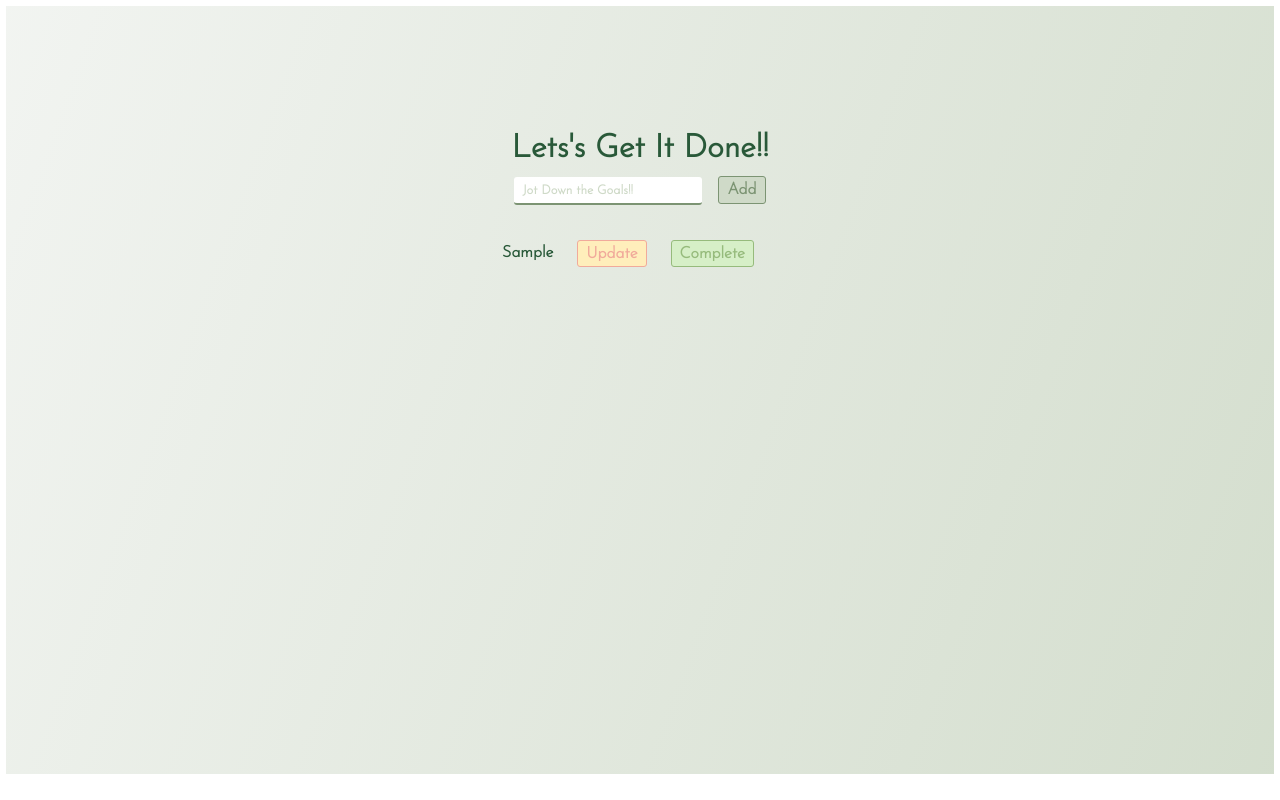
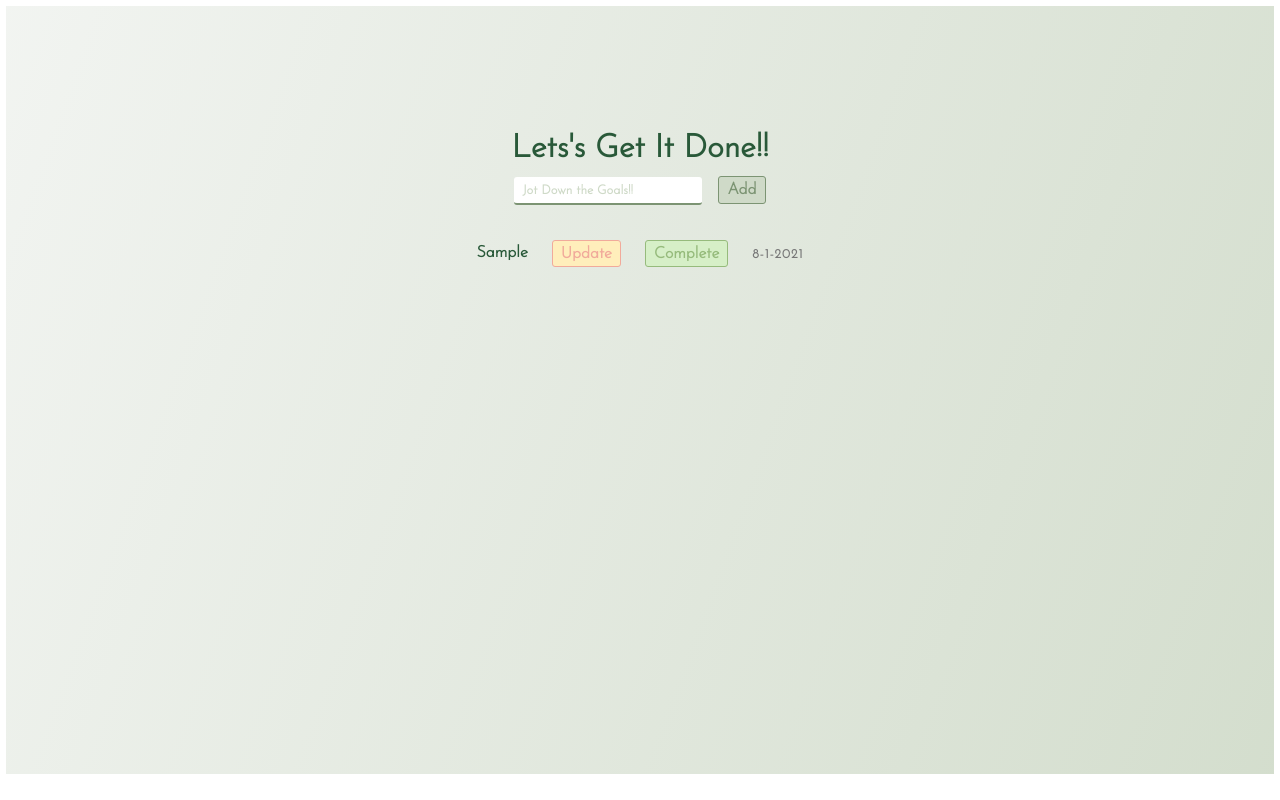
Before and after one commit to abdulMananDev/react-todoList, a React (Create React App) app: page / in a window 1280 px wide. Both pictures are taken after typing "Sample" into the empty fields and a click on the button "Add". Built offline with nearby package versions, Linux system fonts and the light colour scheme.

Commit message:
check-commit-date

```diff
--- a/src/components/List.js
+++ b/src/components/List.js
@@ -49,6 +49,12 @@ const List = props => {
   // useEffect(() => {
   //   localStorage.setItem("flags", JSON.stringify(flag));
   // }, [flag]);
+  let date = new Date();
+  let x = {
+    day: date.getDate(),
+    month: date.getMonth() + 1,
+    year: date.getFullYear()
+  };
   return (
     <>
       <>
@@ -115,6 +121,7 @@ const List = props => {
           ) : (
             ""
           )}
+          <span className="date-text">{`${x.day}-${x.month}-${x.year}`}</span>
         </div>
       </div>
     </>
--- a/src/index.css
+++ b/src/index.css
@@ -194,4 +194,12 @@ body {
   background-color: #fff5c0;
   color: #ff4646;
   border: 1px solid #ff4646;
+  margin-right: 1.5rem;
 }
+
+.date-text {
+  font-size: 0.8rem;
+  font-weight: 600;
+  letter-spacing: 1px;
+  color: #777777;
+}
```
Also changed, not shown: 1 other file (tests, documents, lock files or other folders).
